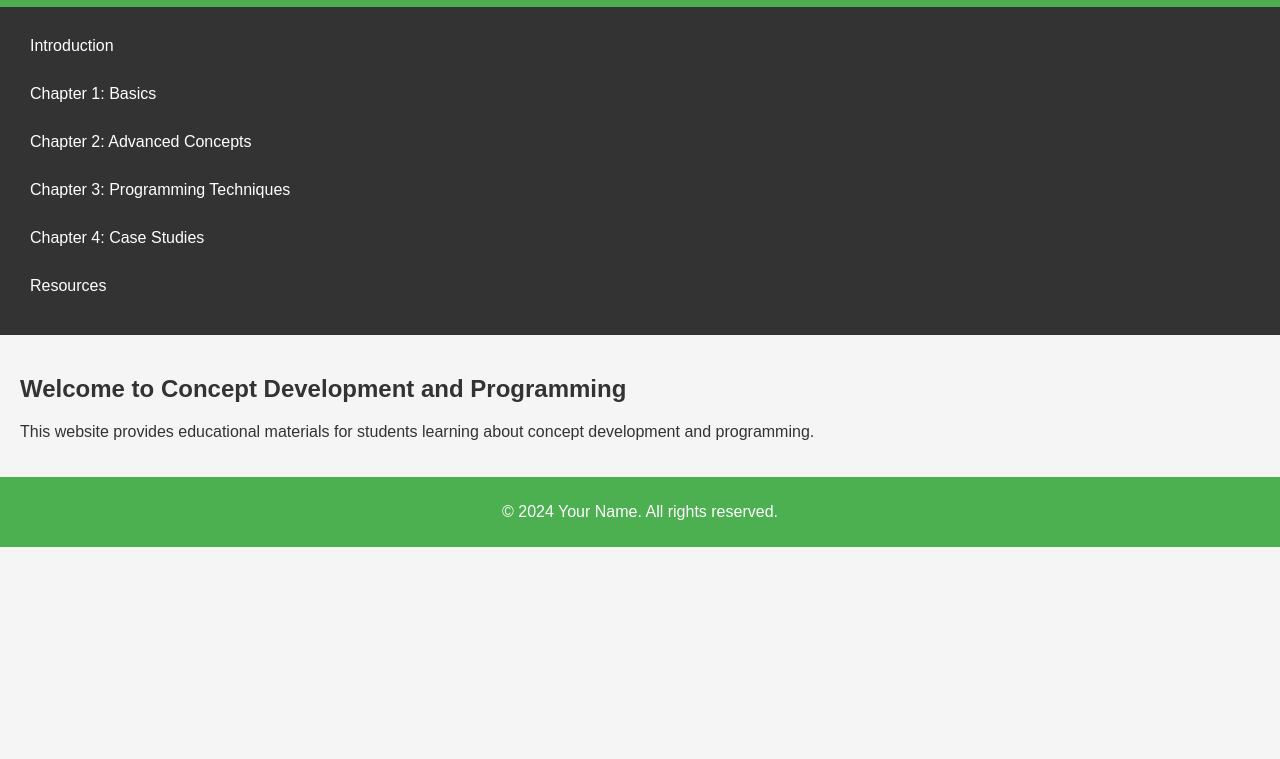
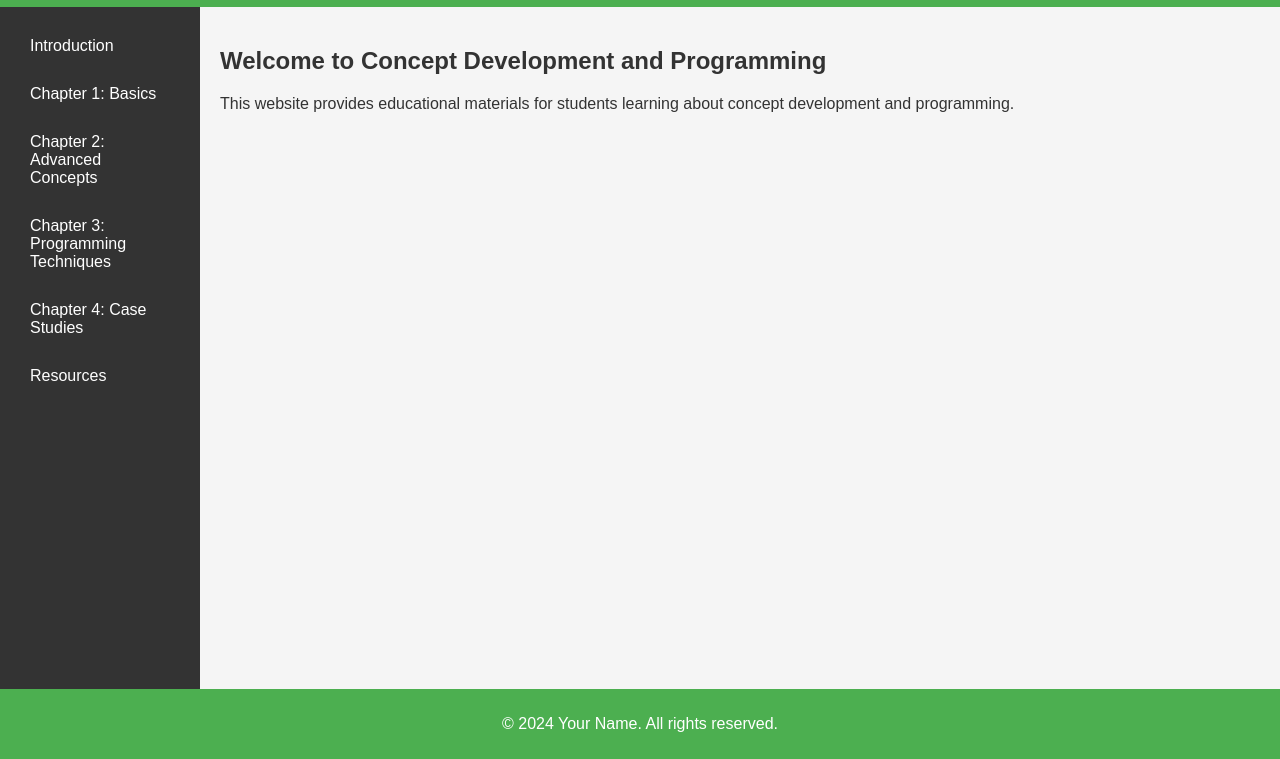
Before and after one commit to Mathiasin/KOP, a plain HTML site: page index.html in a window 1280 px wide. Shown: the part 41-800 px from the top of the page. Drawn offline with Linux system fonts and the light colour scheme.

Commit message:
Update index.html

```diff
--- a/index.html
+++ b/index.html
@@ -7,12 +7,12 @@
     <link rel="stylesheet" href="KOP/style.css">
 </head>
 <body>
+    <div class="grid-container">
         <header>
             <div class="top-content">
                 <h1>Concept Development and Programming</h1>
             </div>
         </header>
-    <div class="container">
         <nav class="side-nav">
             <ul>
                 <li><a href="#">Introduction</a></li>
@@ -28,9 +28,9 @@
             <p>This website provides educational materials for students learning about concept development and programming.</p>
             <!-- Add your main content here -->
         </main>
-    </div>
         <footer>
             <p>&copy; 2024 Your Name. All rights reserved.</p>
         </footer>
+    </div>
 </body>
 </html>
```
Lines whose indentation alone changed are shown as unchanged.
